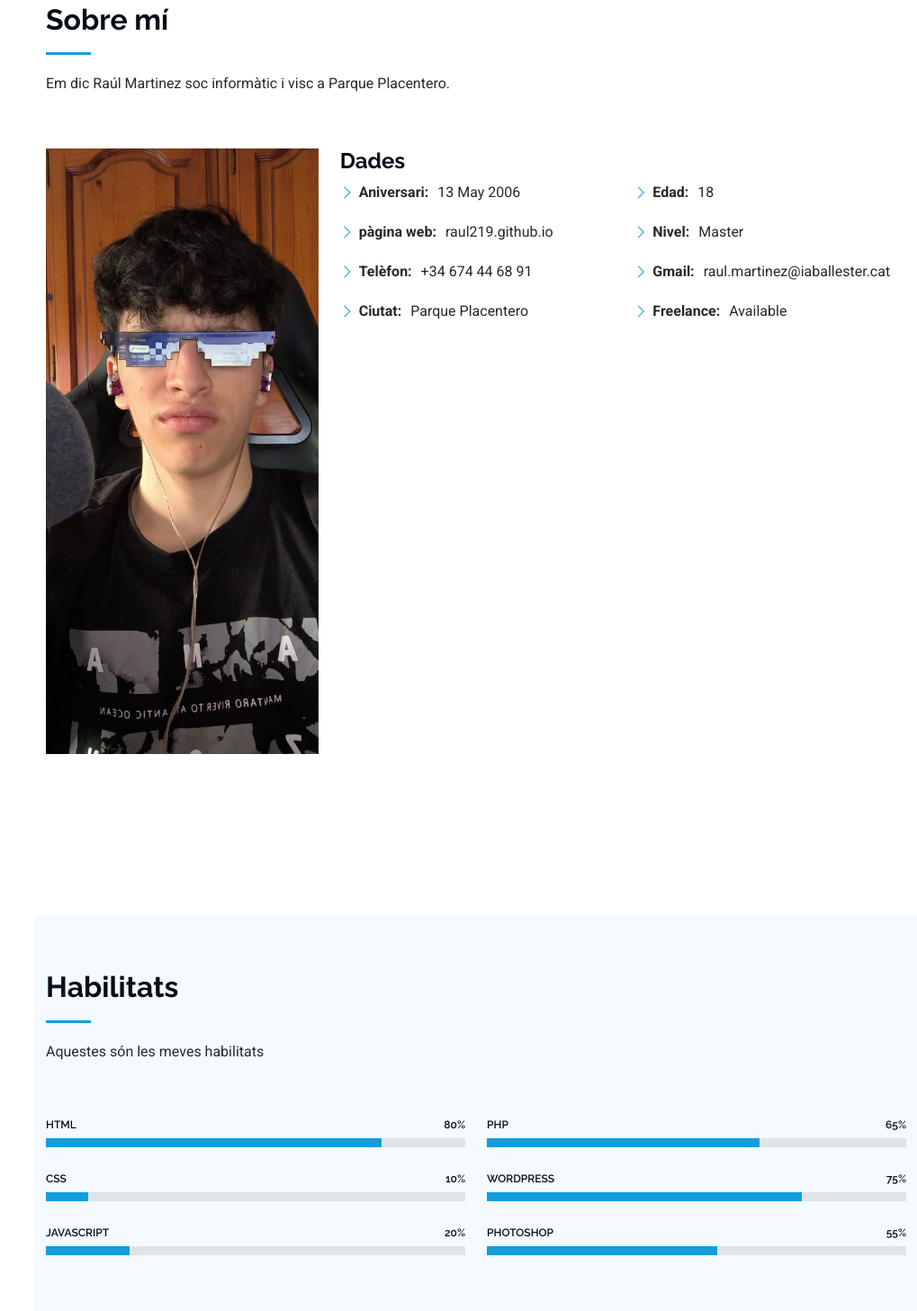
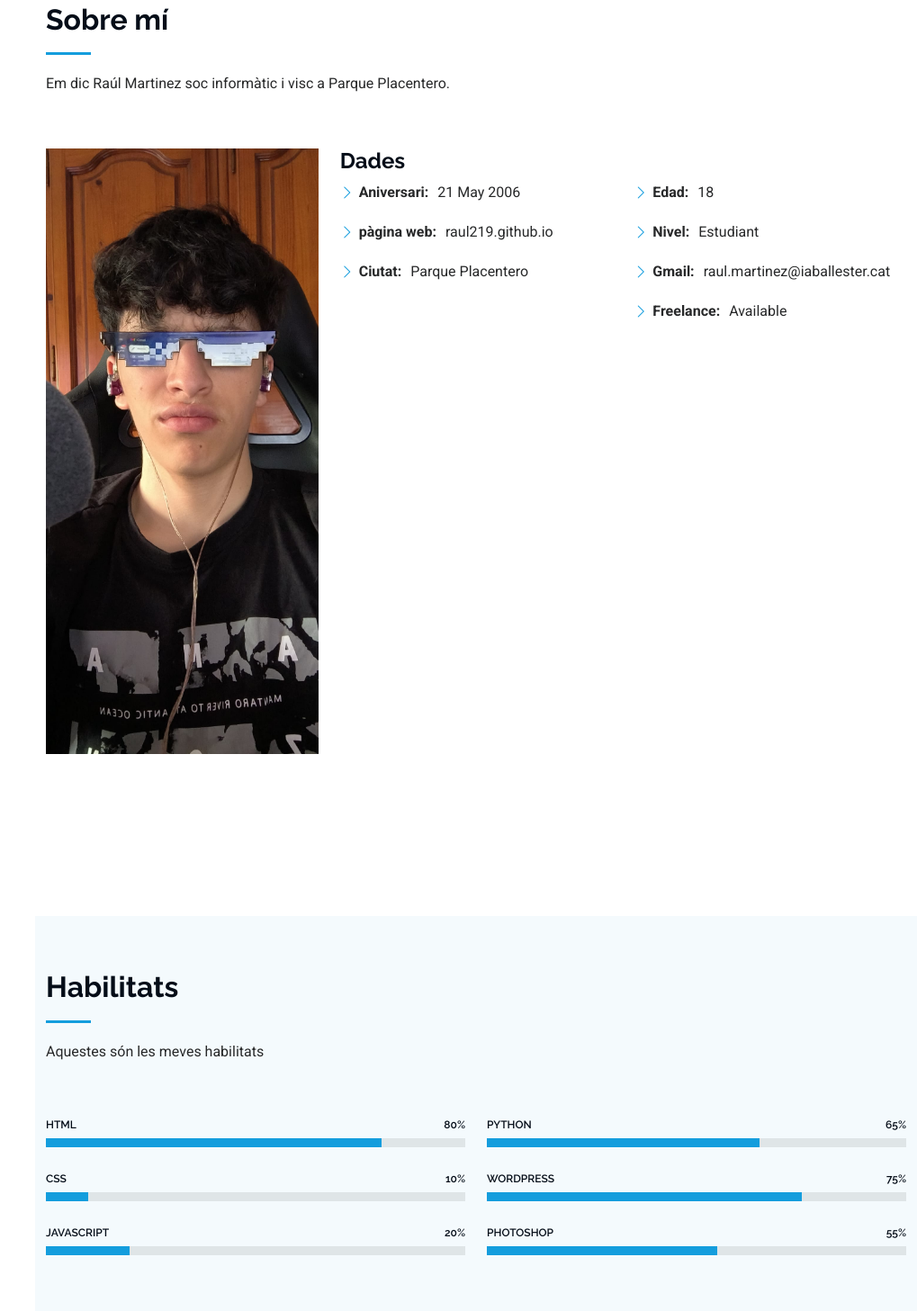
Before and after one commit to raul219/raul219.github.io, a plain HTML site: page index.html in a window 1280 px wide. Shown: the part 857-2314 px from the top of the page at 90% size, without its empty margins (261-1280 px from the left). Drawn offline with Linux system fonts and the light colour scheme.

Commit message:
Update index.html

```diff
--- a/index.html
+++ b/index.html
@@ -124,16 +124,15 @@
             <div class="row">
               <div class="col-lg-6">
                 <ul>
-                  <li><i class="bi bi-chevron-right"></i> <strong>Aniversari:</strong> <span>13 May 2006</span></li>
+                  <li><i class="bi bi-chevron-right"></i> <strong>Aniversari:</strong> <span>21 May 2006</span></li>
                   <li><i class="bi bi-chevron-right"></i> <strong>pàgina web:</strong> <span>raul219.github.io</span></li>
-                  <li><i class="bi bi-chevron-right"></i> <strong>Telèfon:</strong> <span>+34 674 44 68 91</span></li>
                   <li><i class="bi bi-chevron-right"></i> <strong>Ciutat:</strong> <span>Parque Placentero</span></li>
                 </ul>
               </div>
               <div class="col-lg-6">
                 <ul>
                   <li><i class="bi bi-chevron-right"></i> <strong>Edad:</strong> <span>18</span></li>
-                  <li><i class="bi bi-chevron-right"></i> <strong>Nivel:</strong> <span>Master</span></li>
+                  <li><i class="bi bi-chevron-right"></i> <strong>Nivel:</strong> <span>Estudiant</span></li>
                   <li><i class="bi bi-chevron-right"></i> <strong>Gmail:</strong> <span>raul.martinez@iaballester.cat</span></li>
                   <li><i class="bi bi-chevron-right"></i> <strong>Freelance:</strong> <span>Available</span></li>
                 </ul>
@@ -201,7 +200,7 @@
           <div class="col-lg-6">
 
             <div class="progress">
-              <span class="skill"><span>PHP</span> <i class="val">65%</i></span>
+              <span class="skill"><span>Python</span> <i class="val">65%</i></span>
               <div class="progress-bar-wrap">
                 <div class="progress-bar" role="progressbar" aria-valuenow="65" aria-valuemin="0" aria-valuemax="100"></div>
               </div>
```
